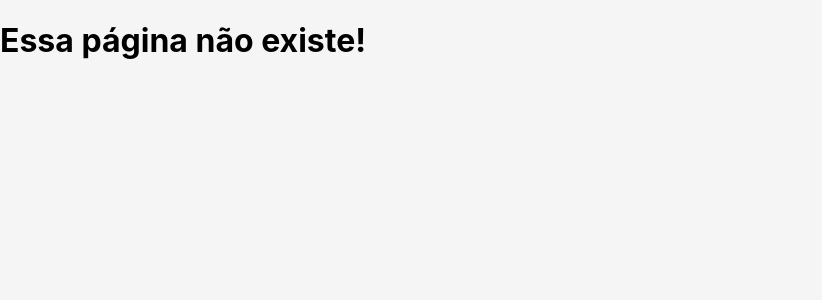
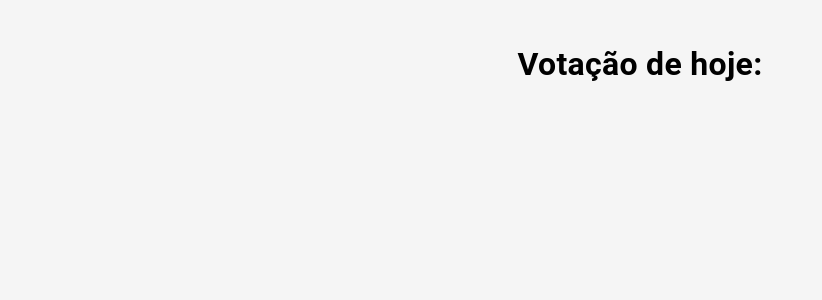
Before and after one commit to bisakaniwa/AlmocoDemocratico-front, a React (Create React App) app: page /votacao in a window 1280 px wide. Shown: the top 300 px of the page, without its empty margins (0-822 px from the left). Built offline with nearby package versions, Linux system fonts and the light colour scheme.

Commit message:
página de resultado criada

```diff
--- a/src/pages/Home/Home.css
+++ b/src/pages/Home/Home.css
@@ -26,7 +26,8 @@
 .votar,
 .perfil,
 .ultimos-restaurantes,
-.logout {
+.logout,
+.votacao {
     text-decoration: none;
     margin-bottom: 2.7%;
     color: black;
@@ -38,6 +39,7 @@
 .votar:hover,
 .perfil:hover,
 .ultimos-restaurantes:hover,
-.logout:hover {
+.logout:hover,
+.votacao:hover {
     color: blue;
 }
--- a/src/pages/Home/Home.jsx
+++ b/src/pages/Home/Home.jsx
@@ -11,6 +11,7 @@ export default function Home() {
             </h3>
             <ul className="lista-home">
                 <Link to="/votar" className="votar"> Vote agora! </Link>
+                <Link to="/votacao" className="votacao"> Acompanhe os resultados de hoje </Link>
                 <Link to="/restaurantes-cadastrados" className="restaurante-cadastrado"> Restaurantes cadastrados </Link>
                 <Link to="/cadastro-restaurante" className="cadastro-restaurante"> Cadastrar um restaurante </Link>
                 <Link to="/ultimos-restaurantes" className="ultimos-restaurantes"> Últimos restaurantes escolhidos </Link>
--- a/src/pages/RestaurantesCadastrados/RestaurantesCadastrados.css
+++ b/src/pages/RestaurantesCadastrados/RestaurantesCadastrados.css
@@ -3,3 +3,7 @@
     color: black;
     font-size: xx-large;
 }
+
+.linkRestaurante:hover {
+    color: blue;
+}
--- /dev/null
+++ b/src/pages/Votacao/Votacao.jsx
@@ -0,0 +1,18 @@
+import { Typography } from '@mui/material'
+import React from 'react'
+
+export default function Votacao() {
+    return (
+        <div>
+            <Typography
+            sx={{
+                display: 'flex',
+                justifyContent: 'center',
+                fontSize: 'xx-large',
+                fontWeight: 'bold',
+                mt: 5
+            }}
+            > Votação de hoje: </Typography>
+        </div>
+    )
+}
--- a/src/routes.js
+++ b/src/routes.js
@@ -5,6 +5,7 @@ import Cadastro from './pages/Cadastro/Cadastro'
 import Home from "./pages/Home/Home";
 import CadastroRestaurante from "./pages/CadastroRestaurante/CadastroRestaurante";
 import Votar from "./pages/Votar/Votar";
+import Votacao from "./pages/Votacao/Votacao";
 import RestaurantesCadastrados from "./pages/RestaurantesCadastrados/RestaurantesCadastrados";
 import NotFound from './pages/NotFound/NotFound'
 
@@ -23,6 +24,8 @@ export default function AppRouter() {
 
                 <Route path='/votar' element={<Votar />} />
 
+                <Route path='/votacao' element={<Votacao />} />
+
                 <Route path='/restaurantes-cadastrados' element={<RestaurantesCadastrados />} />
 
                 <Route path='*' element={<NotFound />} />
```
